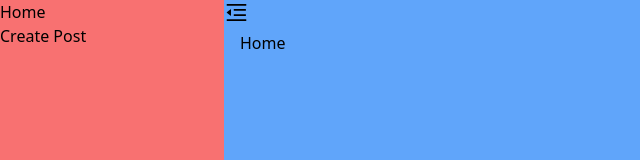
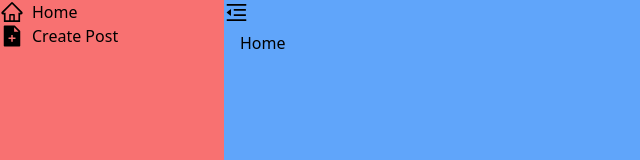
Before and after one commit to jonnyabrams/blog-standard, a React (Create React App) app in the folder admin/: page / in a window 1280 px wide. Shown: the top 160 px of the page, without its empty margins (0-640 px from the left). Built offline with nearby package versions, Linux system fonts and the light colour scheme.

Commit message:
nav icons + refactor into NavLinks

```diff
--- a/admin/src/components/Navbar.tsx
+++ b/admin/src/components/Navbar.tsx
@@ -1,14 +1,32 @@
 import { NavLink } from "react-router-dom";
+import { AiOutlineHome, AiFillFileAdd } from "react-icons/ai";
+import { ReactNode } from "react";
+
+interface INavItem {
+  to: string;
+  text: string;
+  icon: ReactNode;
+}
+
+const NavItem = ({ to, text, icon }: INavItem) => (
+  <NavLink className="flex items-center space-x-2" to={to}>
+    {icon} <span>{text}</span>
+  </NavLink>
+);
 
 const Navbar = () => {
   return (
     <nav>
       <ul>
         <li>
-          <NavLink to="/">Home</NavLink>
+          <NavItem to="/" text="Home" icon={<AiOutlineHome size={24} />} />
         </li>
         <li>
-          <NavLink to="/create-post">Create Post</NavLink>
+          <NavItem
+            to="/create-post"
+            text="Create Post"
+            icon={<AiFillFileAdd size={24} />}
+          />
         </li>
       </ul>
     </nav>
```
